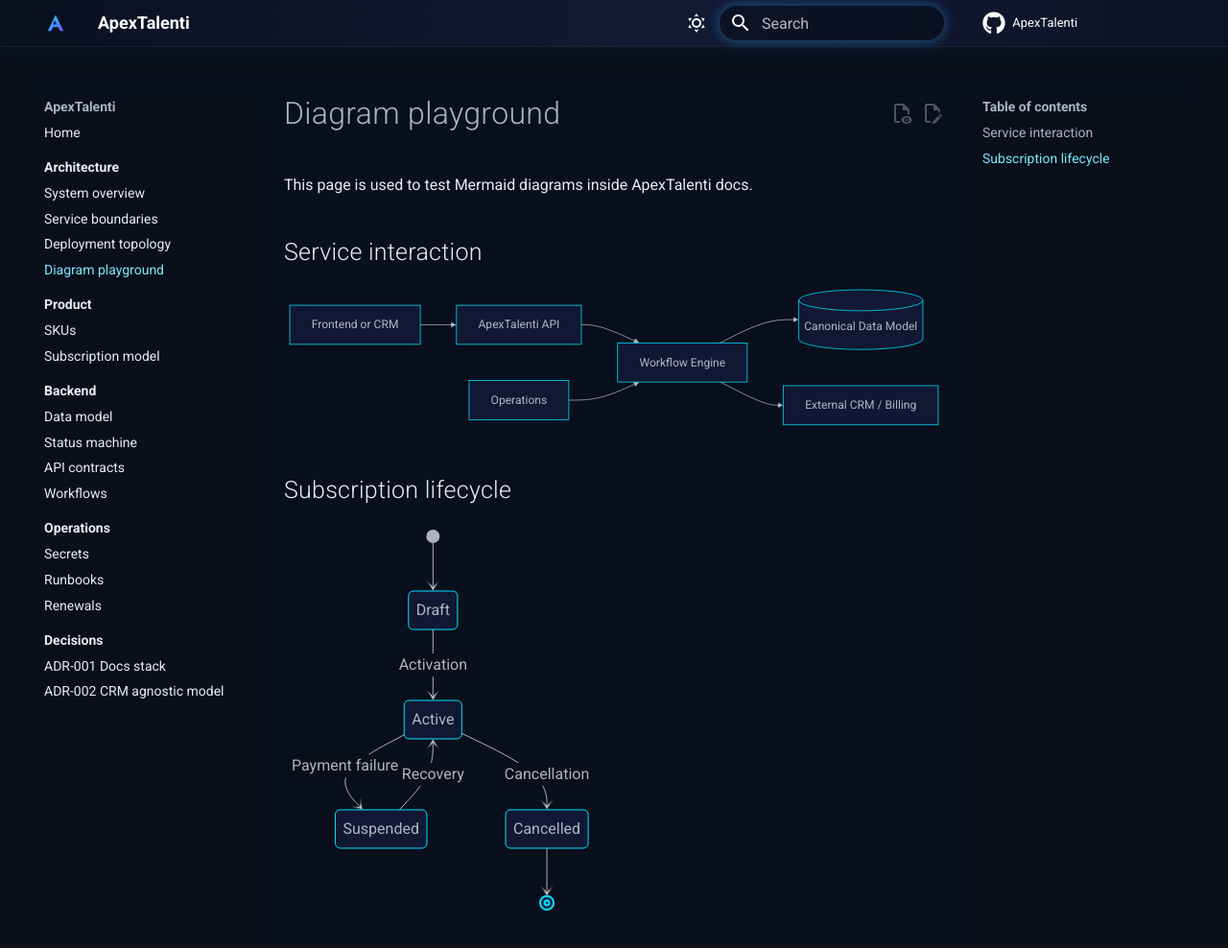
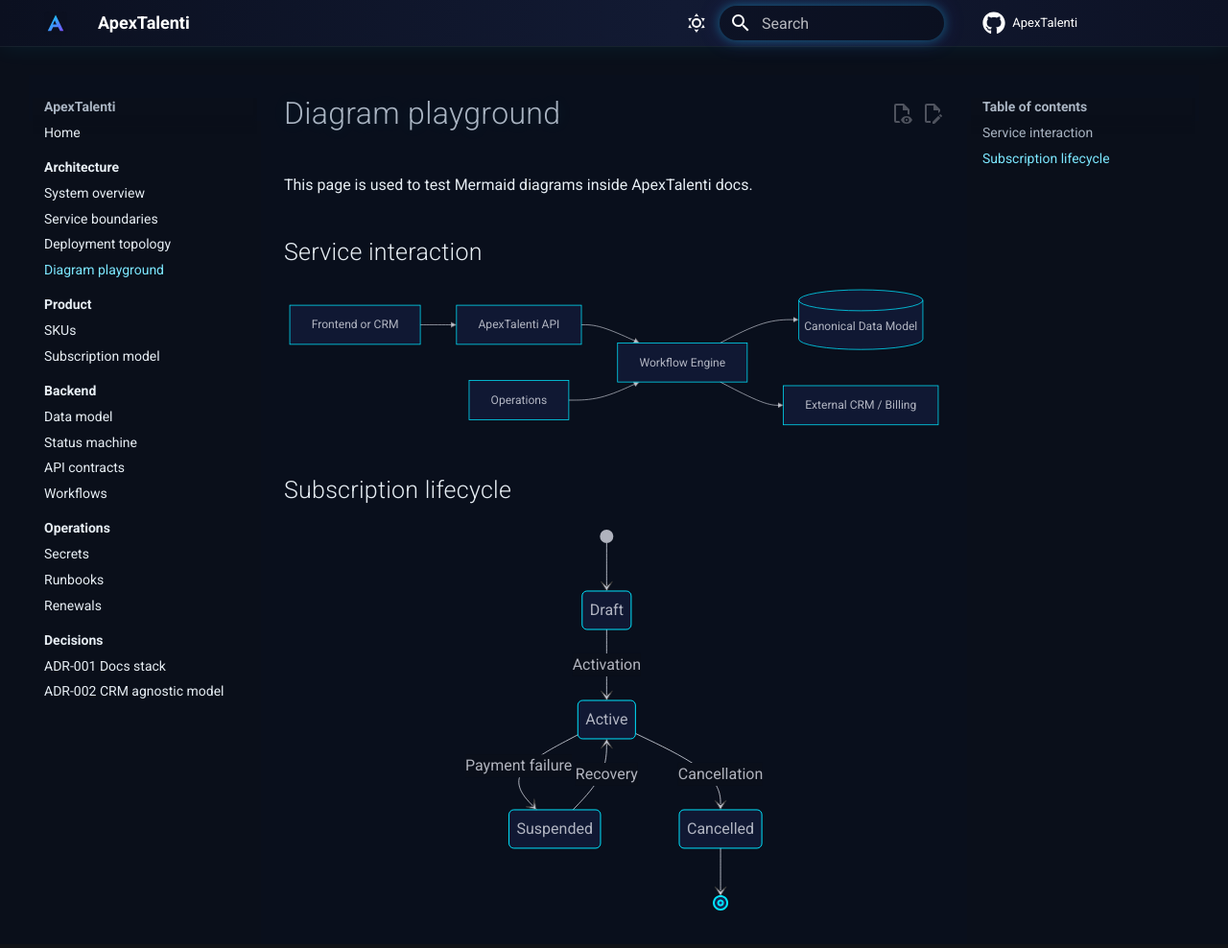
Before and after one commit to comedido/ApexTalenti, an MkDocs documentation site: the page built from docs/architecture/diagram-playground.md, in a window 1280 px wide and 1008 px high. Shown: the top 988 px of the window at 96% size. Built offline with MkDocs 1.6.1 and Material for MkDocs 9.7.7, drawn with Linux system fonts in a browser that asks for light colours; comment, search, counter and statistics services are not loaded.

Commit message:
Add Mermaid and last updated customization

```diff
--- a/docs/stylesheets/extra.css
+++ b/docs/stylesheets/extra.css
@@ -54,3 +54,19 @@
 .md-top {
   border-radius: 999px;
 }
+
+.apex-last-updated {
+  margin-top: 2rem;
+  padding-top: 1rem;
+  border-top: 1px solid rgba(255,255,255,.08);
+  color: var(--md-default-fg-color--light);
+  font-size: .75rem;
+  letter-spacing: .02em;
+}
+.apex-last-updated .git-revision-date-localized-plugin {
+  color: #00e5ff;
+  font-weight: 600;
+}
+.mermaid {
+  text-align: center;
+}
--- a/mkdocs.yml
+++ b/mkdocs.yml
@@ -11,6 +11,7 @@ theme:
   favicon: images/logo.svg
   icon:
     repo: fontawesome/brands/github
+  custom_dir: overrides
   features:
     - navigation.sections
     - navigation.indexes
@@ -44,6 +45,7 @@ plugins:
       type: timeago
       locale: en
 markdown_extensions:
+  - meta
   - admonition
   - attr_list
   - def_list
--- /dev/null
+++ b/overrides/main.html
@@ -0,0 +1,10 @@
+{% extends "base.html" %}
+
+{% block content %}
+  {{ super() }}
+  {% if page.meta.git_revision_date_localized %}
+  <div class="apex-last-updated">
+    Last updated: {{ page.meta.git_revision_date_localized }}
+  </div>
+  {% endif %}
+{% endblock %}
```
